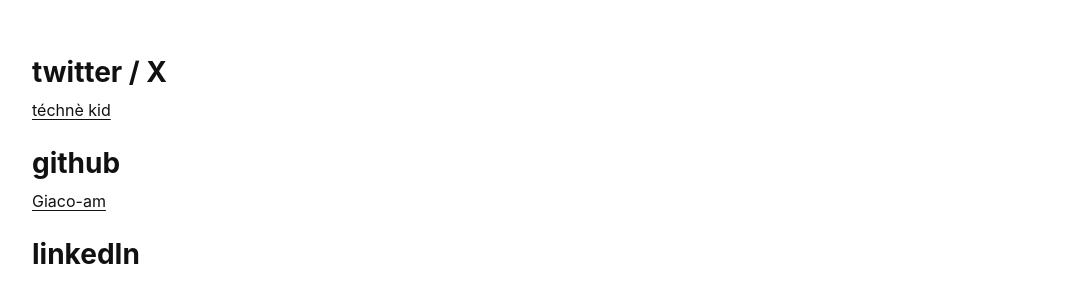
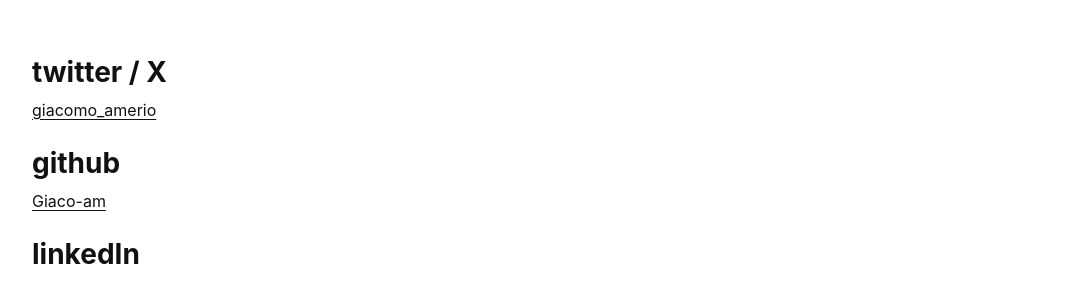
Before and after one commit to Giaco-am/Giaco-am.github.io, a Jekyll site: the page built from contact.md, in a window 1280 px wide. Shown: the top 283 px of the page, without its empty margins (158-1245 px from the left). Built offline with Jekyll 4.4.1, drawn with Linux system fonts in a browser that asks for light colours.

Commit message:
X contact

```diff
--- a/contact.md
+++ b/contact.md
@@ -5,7 +5,7 @@ permalink: /contact/
 ---
 
 ## twitter / X
-[téchnè kid](https://x.com/techne_kid)
+[giacomo_amerio](https://x.com/giacomo_amerio)
 
 ## github
 [Giaco-am](https://github.com/Giaco-am)
```
